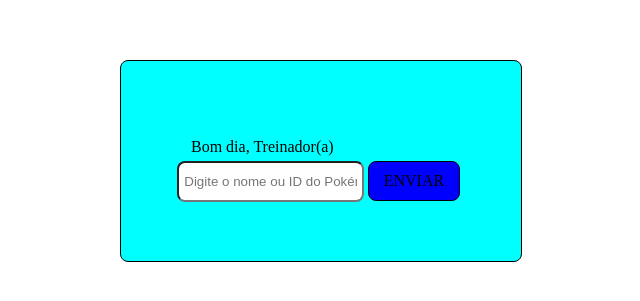
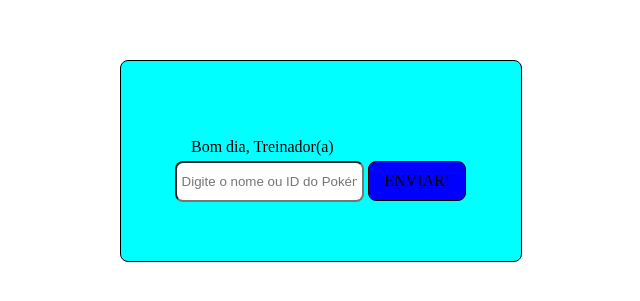
Before and after one commit to douglas-andre/pokedex, a plain HTML site: page index.html in a window 1280 px wide. Shown: the part 239-540 px from the top of the page, 319-959 px from the left. Drawn offline with Linux system fonts and the light colour scheme.

Commit message:
Update index.html
Teste

```diff
--- a/index.html
+++ b/index.html
@@ -14,7 +14,7 @@
         <div class="greeting">Bom dia, Treinador(a)</div>
         <div class="search-form">
             <input type="text" name="fname" id="fname" placeholder="Digite o nome ou ID do Pokémon">
-            <div class="search-send">ENVIAR</div>
+            <div class="search-send">ENVIAR!</div>
         </div>
     </div>
 
```
